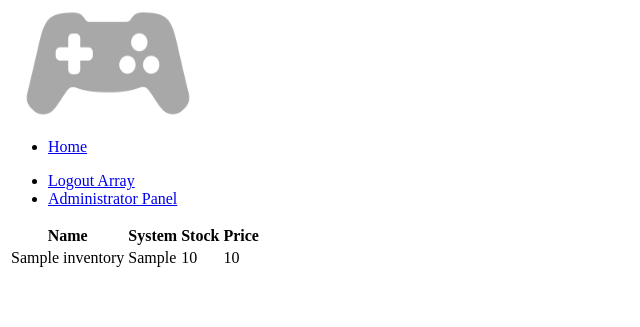
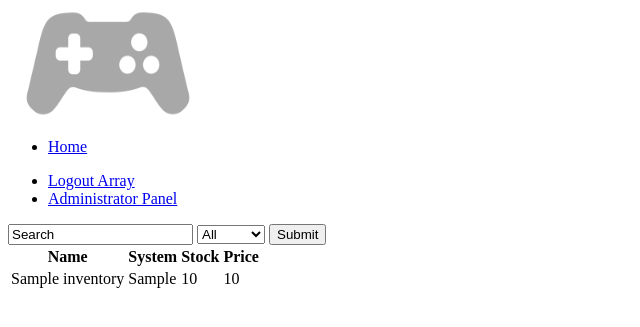
Before and after one commit to joshoxe/stockwebsite, a PHP site: page / in a window 1280 px wide. Shown: the top 327 px of the page, without its empty margins (0-640 px from the left). Run offline with PHP 8.4, Linux system fonts and the light colour scheme; the visitor is signed in with stand-in values (Sample User, id 1); tables that the repository leaves empty or names only in its code hold one stand-in row (values such as "Sample post").

Commit message:
Add search feature
Adds a dynamic search feature which searches the database and displays results on every keyup event

```diff
--- a/index.php
+++ b/index.php
@@ -18,17 +18,12 @@
         }
     }
 
-    $inventory = listInventoryByName();
-    $output = "";
+    // Build console list for search filter
+    $systems = systemList();
+    $outputSys = "<option value='All'>All</option>";
 
-    // Retrieve the inventory from the database and add each item to a table
-    foreach ($inventory as $item) {
-        $output.= "<tr>";
-        $output.= "<td name='name', item='".  $item->get_id() ."'>" . $item->get_name() . "</td>" .
-        "<td name='console', item='".  $item->get_id() ."'>" . $item->get_console() . "</td>" .
-        "<td name='qty', item='".  $item->get_id() ."'>" . $item->get_qty() . "</td>" .
-        "<td name='price', item='".  $item->get_id() ."'>" . $item->get_price() . "</td>";
-        $output.= "</tr>";
+    foreach ($systems as $system) {
+        $outputSys.= "<option value='" . $system . "'>".$system."</option>";
     }
 ?>
 <!DOCTYPE html>
@@ -54,6 +49,13 @@
         </div>
 
         <div class="main_body">
+            <div id="inventory_search">
+                <input type="text" value="Search" id="inv_search_box">
+                <select id="system_select">
+                    <?php echo $outputSys; ?>
+                </select>
+                <input type="submit" value="Submit">
+            </div>
            <table id='inventory_table'>
             <tr>
                 <th>Name</th>
@@ -61,7 +63,7 @@
                 <th>Stock</th>
                 <th>Price</th>
             </tr>
-            <?php echo $output; ?>
+            <?php listInventory(); ?>
            </table>
         </div>
     </body>
--- a/utils/js/inventory.js
+++ b/utils/js/inventory.js
@@ -3,6 +3,23 @@ function addEventListeners() {
     addTableEventListeners();
     this.addEventListener('click', function(e) {
         resetTable(e.target);
+    })
+    document.getElementById("inventory_search").addEventListener('click', function() {
+        if (document.getElementById("inv_search_box").value == "Search") {
+            document.getElementById("inv_search_box").value = "";
+        }
+    })
+    document.getElementById("inv_search_box").addEventListener('keyup', function(e) {
+        sendSearch();
+    })
+    document.getElementById("inv_search_box").addEventListener('click', function() {
+        if (this.value == "Search") {
+            this.value = "";
+        }
+    })
+
+    document.getElementById("system_select").addEventListener('click', function() {
+        sendSearch();
     })
 }
 
@@ -20,16 +37,50 @@ function addTableEventListeners() {
     }
 }
 
+function sendSearch() {
+    // Send an AJAX search request to dynamically retrieve items
+    var search = document.getElementById("inv_search_box").value;
+    var system = document.getElementById("system_select").value;
+
+    var xhttp = new XMLHttpRequest();
+
+    xhttp.onreadystatechange = function() {
+        if (this.readyState == 4 && this.status == 200) {
+            console.log(search);
+            console.log(system);
+            console.log(this.responseText);
+            document.getElementById("inventory_table").innerHTML = " <table id='inventory_table'> \n" +
+            "<tr> \n" +
+                "<th>Name</th> \n" +
+               "<th>System</th> \n" +
+                "<th>Stock</th> \n" +
+                "<th>Price</th> \n" +
+            "</tr> \n" +
+            this.responseText +
+           "</table>";
+
+           // Re-add the event listeners for the cells
+           addTableEventListeners();
+        }
+    }
+
+    xhttp.open("POST", "../utils/php/inventory_database.php", true);
+    xhttp.setRequestHeader('Content-Type', 'application/x-www-form-urlencoded');
+    xhttp.send("searchValue=" + search + "&searchConsole=" + system);
+
+}
+
 function cellClick(cell) {
     // Change the clicked cell to an input field
 
-    // Don't change if the cell is already an input field
-    if(cell.children.length > 0) {
+    // Don't change if the cell is already an input field or is a header field
+    if(cell.children.length > 0 || cell.tagName == "TH") {
         if (cell.children[0].getAttribute("type") == "text") {
             return;
         }
     }
-    cell.innerHTML = "<input type='text' name='edit' value = '" + cell.innerHTML + "'>";
+    var size = cell.innerHTML.length;
+    cell.innerHTML = "<input type='text' style='width:" + size + "ex' name='edit' value = '" + cell.innerHTML + "'>";
     // Add an event listener for the Enter key, for submitting the input data
     cell.addEventListener('keypress', function(e) {
         cellEnter(e.which, this);
@@ -66,7 +117,7 @@ function cellEnter(key, cell) {
                 // An object of item name => item value
                 item[table[row].cells[i].getAttribute("name")] = table[row].cells[i].children[0].value;
             } else {
-            item[table[row].cells[i].getAttribute("name")] = table[row].cells[i].innerHTML;
+                item[table[row].cells[i].getAttribute("name")] = table[row].cells[i].innerHTML;
             }
         }
 
--- a/utils/php/inventory_database.php
+++ b/utils/php/inventory_database.php
@@ -6,6 +6,13 @@
     require('connection.php');
     require_once('game.php');
 
+    if (isset($_POST["searchValue"])) {
+        // Search for an item in the inventory
+        $value = "%" . htmlentities($_POST["searchValue"]) . "%";
+        $system = htmlentities($_POST["searchConsole"]);
+
+        listInventory($value, $system);
+    }
 
     if (isset($_POST['updateId'])) {
         // If updateId has been sent, then update a record
@@ -18,18 +25,49 @@
         updateRecord($conn, $id, $name, $console, $qty, $price);
     }
 
-    function listInventoryByName($search = "") {
+    function systemList() {
+        // Get a list of all game systems in the database
+        global $conn;
+        $systems = array();
+        $sql = $conn->query("SELECT console FROM inventory");
+
+        if ($sql->num_rows > 0) {
+            while ($row = $sql->fetch_assoc()){
+                array_push($systems, $row['console']);
+            }
+        }
+
+        return $systems;
+    }
+
+    function listInventory($value = "", $system = "All") {
         // Return a list of the inventory filtered by name
         // if no name present, just return all
         global $conn;
         $inventory = array();
         $sql = "SELECT * FROM inventory";
 
-        if ($search != "") {
-            $sql.= " WHERE name LIKE %?%";
+        if ($value != "") {
+            $sql.= " WHERE name LIKE ?";
+
+            if ($system != "All") {
+                $sql.= " AND console = ?";
+            }
+        } else {
+            if ($system != "All") {
+                $sql.= " WHERE console = ?";
+            }
         }
 
         $stmt = $conn->prepare($sql);
+        if ($value != "" && $system != "All") {
+            $stmt->bind_param("ss", $value, $system);
+        } else if ($value != "") {
+            $stmt->bind_param("s", $value);
+        } else if ($system != "All") {
+            $stmt->bind_param("s", $system);
+        }
+
         $stmt->bind_result($dbId, $dbName, $dbConsole, $dbQty, $dbPrice);
         $stmt->execute();
         $stmt->store_result();
@@ -39,10 +77,20 @@
                 $inventory[] = new Game($dbId, $dbName, $dbConsole, $dbQty, $dbPrice);
             }
         } else {
-            echo $sql;
         }
 
-        return $inventory;
+        $outputInv = "";
+
+        foreach ($inventory as $item) {
+            $outputInv.= "<tr>";
+            $outputInv.= "<td name='name', item='".  $item->get_id() ."'>" . $item->get_name() . "</td>" .
+            "<td name='console', item='".  $item->get_id() ."'>" . $item->get_console() . "</td>" .
+            "<td name='qty', item='".  $item->get_id() ."'>" . $item->get_qty() . "</td>" .
+            "<td name='price', item='".  $item->get_id() ."'>" . $item->get_price() . "</td>";
+            $outputInv.= "</tr>";
+        }
+
+        echo $outputInv;
     }
 
     function updateRecord($conn, $id, $name, $console, $qty, $price) {
```
